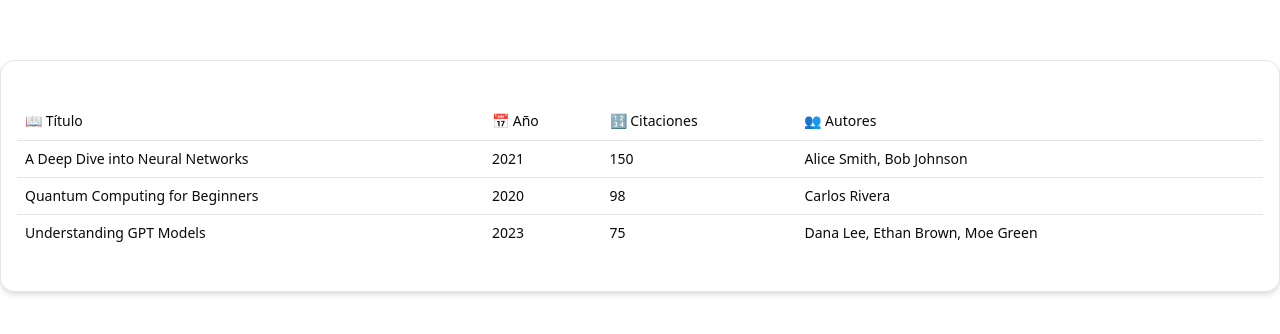
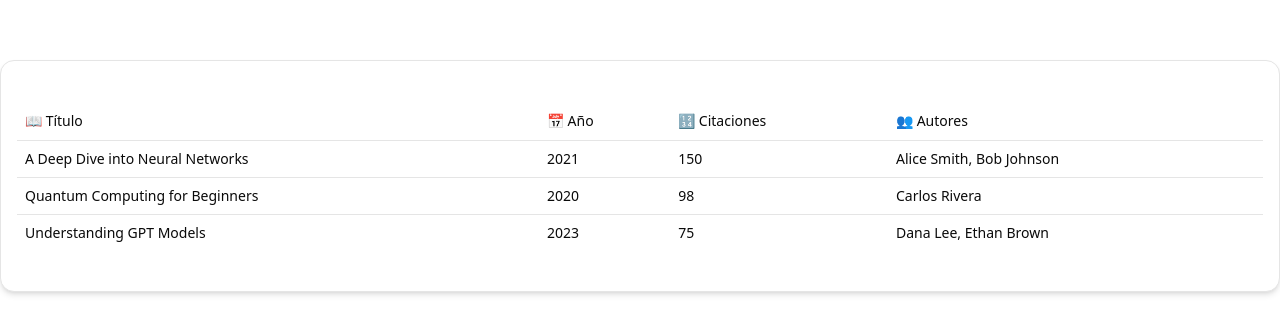
Before and after one commit to edgarnava80/interactive-table, a React (Vite) app: page / in a window 1280 px wide. Shown: the part 232-566 px from the top of the page. Built offline with nearby package versions, Linux system fonts and the light colour scheme.

Commit message:
Update to restrict to max 2 authors

```diff
--- a/src/App.tsx
+++ b/src/App.tsx
@@ -52,7 +52,8 @@ const columns: ColumnDef<AcademicWork>[] = [
     id: "authors",
     header: "👥 Autores",
     cell: ({ row }) => {
-      const authors = row.original.authorships.map((a) => a.author.display_name).join(", ")
+      const rawAuthors = row?.original?.authorships.length > 2 ? row.original.authorships.slice(0, 2) : row.original.authorships
+      const authors = rawAuthors.map((a) => a.author.display_name).join(", ")
       return <span>{authors}</span>
     },
   },
```
